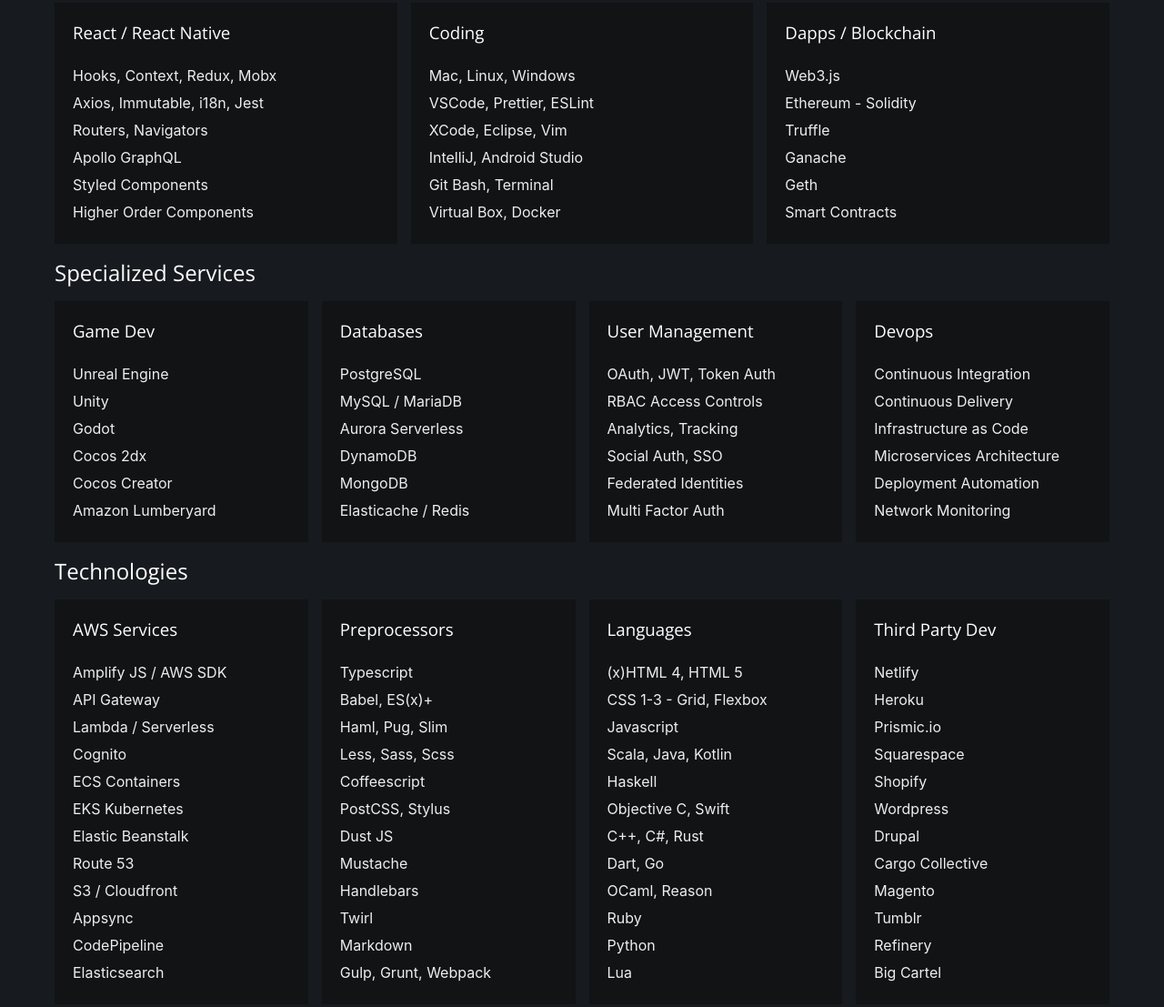
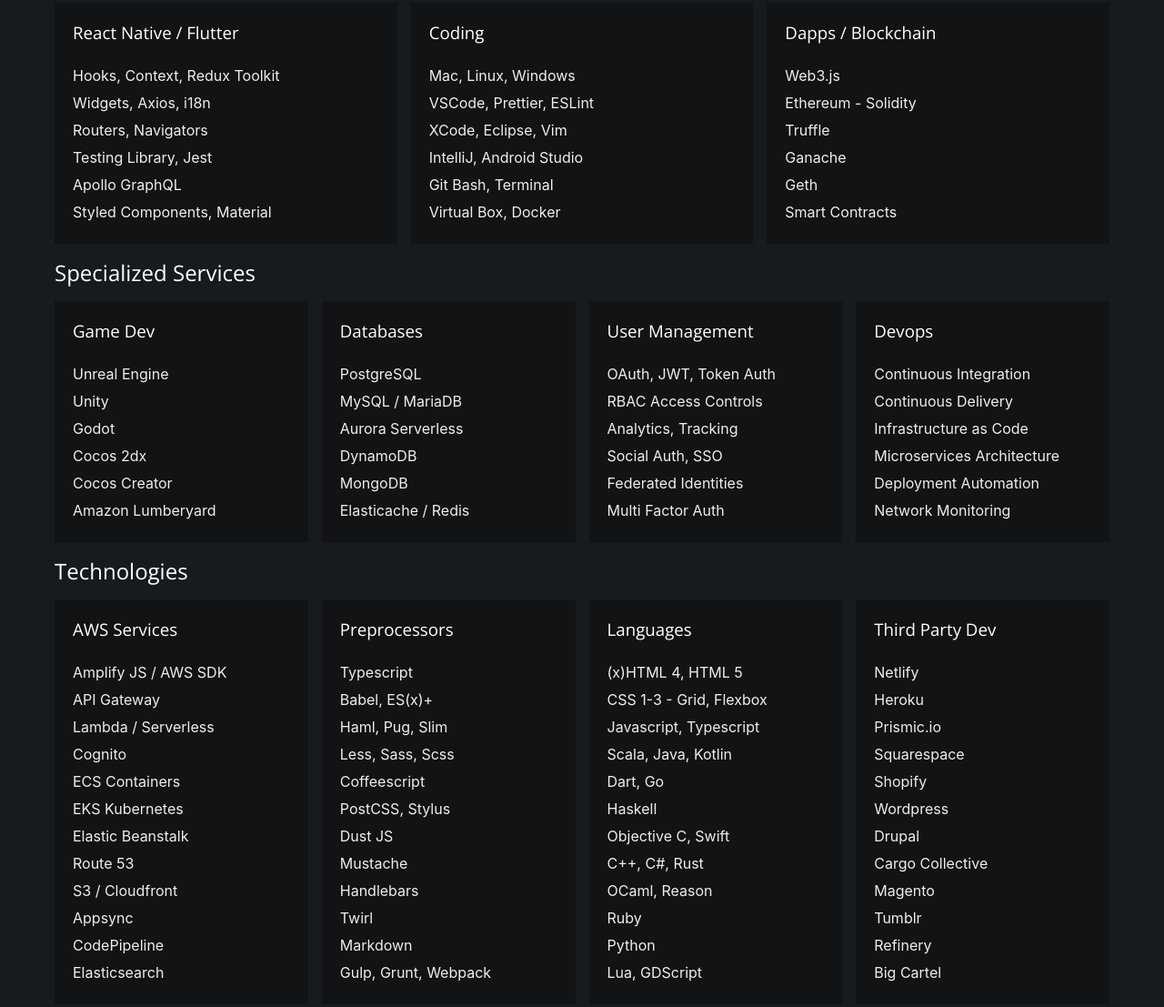
Before and after one commit to jmparsons/jmparsons.com, a Gatsby site: page /services in a window 1280 px wide. Shown: the part 756-1863 px from the top of the page at 91% size. Built offline with nearby package versions, Linux system fonts and the light colour scheme; Gatsby itself is replaced by a stand-in of ours.

Commit message:
Updated services.

```diff
--- a/src/pages/services.tsx
+++ b/src/pages/services.tsx
@@ -81,14 +81,14 @@
         </SvcGrid>
         <SvcGrid>
           <SvcBlock>
-            <h3>React / React Native</h3>
+            <h3>React Native / Flutter</h3>
             <ul>
-              <li>Hooks, Context, Redux, Mobx</li>
-              <li>Axios, Immutable, i18n, Jest</li>
+              <li>Hooks, Context, Redux Toolkit</li>
+              <li>Widgets, Axios, i18n</li>
               <li>Routers, Navigators</li>
+              <li>Testing Library, Jest</li>
               <li>Apollo GraphQL</li>
-              <li>Styled Components</li>
-              <li>Higher Order Components</li>
+              <li>Styled Components, Material</li>
             </ul>
           </SvcBlock>
           <SvcBlock>
@@ -202,16 +202,16 @@
             <ul>
               <li>(x)HTML 4, HTML 5</li>
               <li>CSS 1-3 - Grid, Flexbox</li>
-              <li>Javascript</li>
+              <li>Javascript, Typescript</li>
               <li>Scala, Java, Kotlin</li>
+              <li>Dart, Go</li>
               <li>Haskell</li>
               <li>Objective C, Swift</li>
               <li>C++, C#, Rust</li>
-              <li>Dart, Go</li>
               <li>OCaml, Reason</li>
               <li>Ruby</li>
               <li>Python</li>
-              <li>Lua</li>
+              <li>Lua, GDScript</li>
             </ul>
           </SvcBlock>
           <SvcBlock>
```
